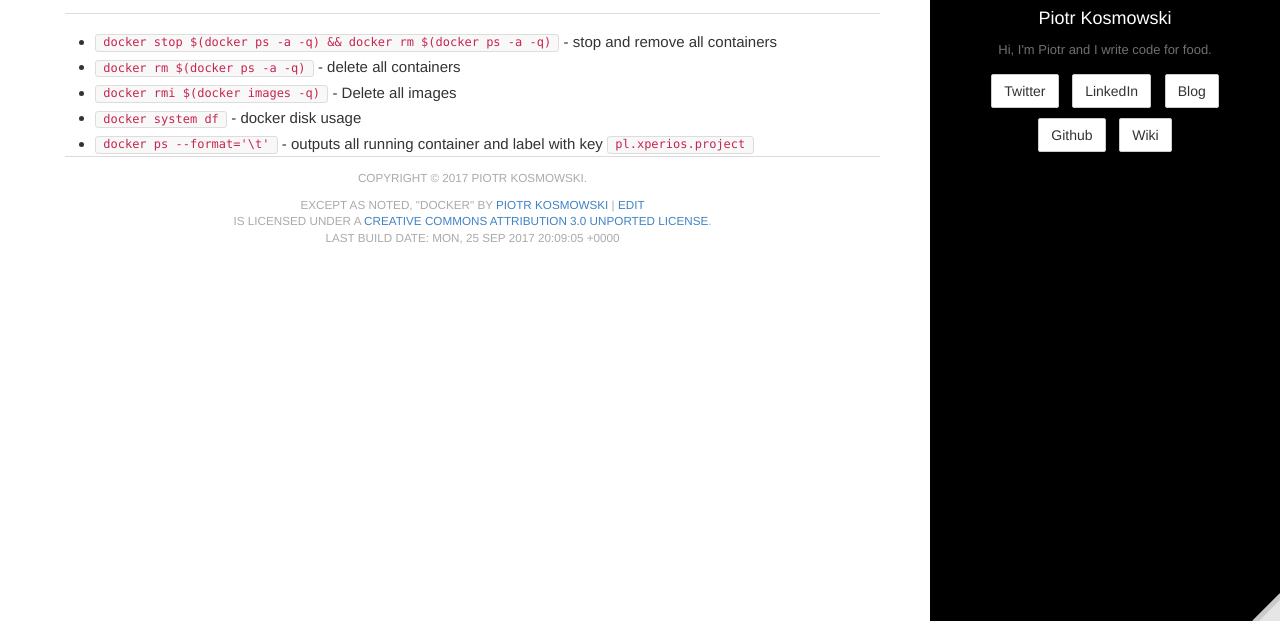
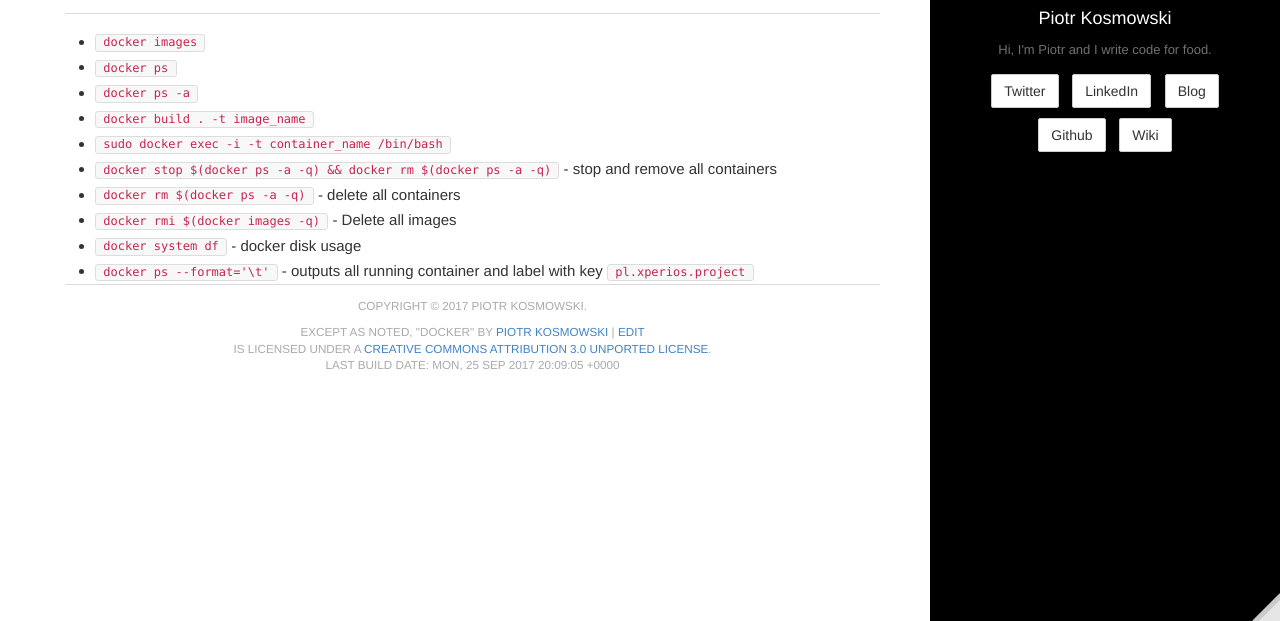
Before and after one commit to kospiotr/kospiotr.github.io, a Jekyll site: the page built from wiki/docker.md, in a window 1280 px wide, cut to the strip 279-900 px from the top of the page. Built offline with Jekyll 4.4.1, drawn with Linux system fonts in a browser that asks for light colours.

Commit message:
Update docker.md

````diff
--- a/wiki/docker.md
+++ b/wiki/docker.md
@@ -8,6 +8,11 @@
 
 # Basic commands
 
+ * ```docker images```
+ * ```docker ps```
+ * ```docker ps -a```
+ * ```docker build . -t image_name```
+ * ```sudo docker exec -i -t container_name /bin/bash```
  * ```docker stop $(docker ps -a -q) && docker rm $(docker ps -a -q)``` - stop and remove all containers
  * ```docker rm $(docker ps -a -q)``` - delete all containers
  * ```docker rmi $(docker images -q)``` - Delete all images
````
